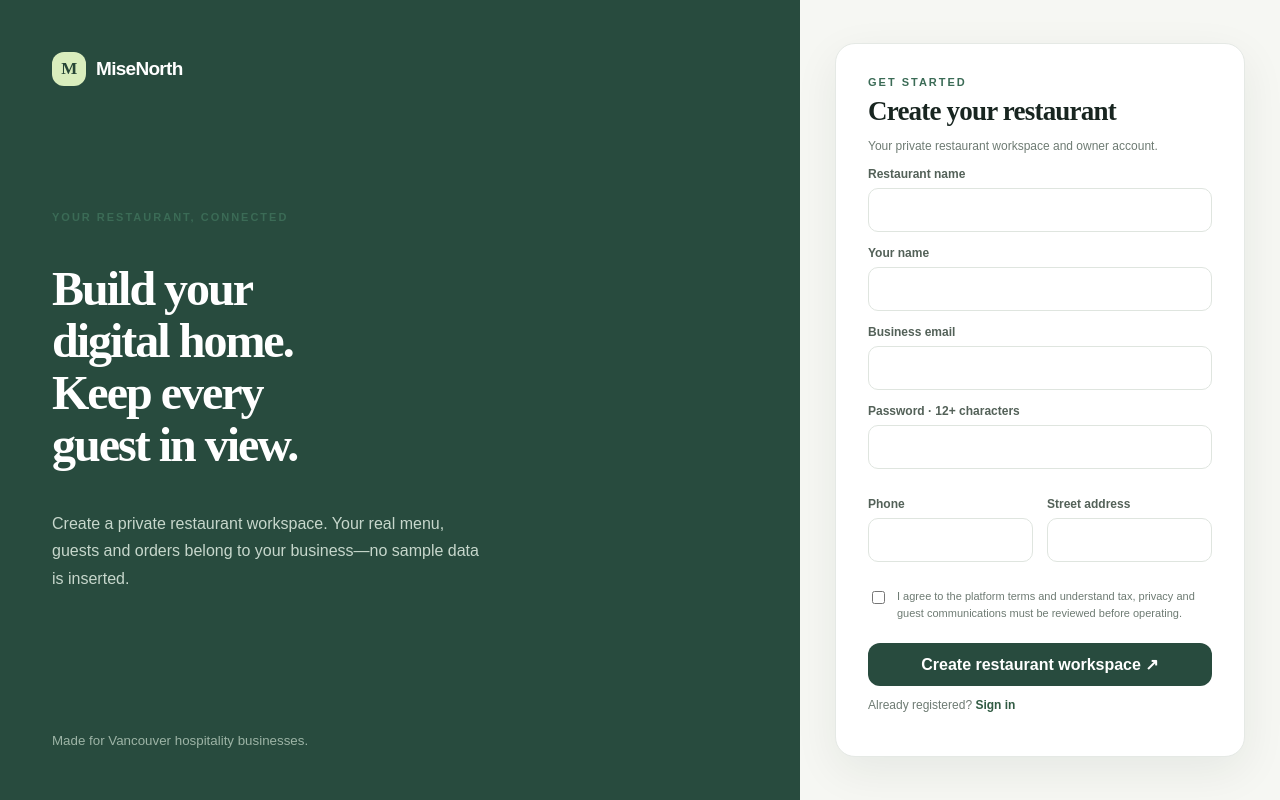
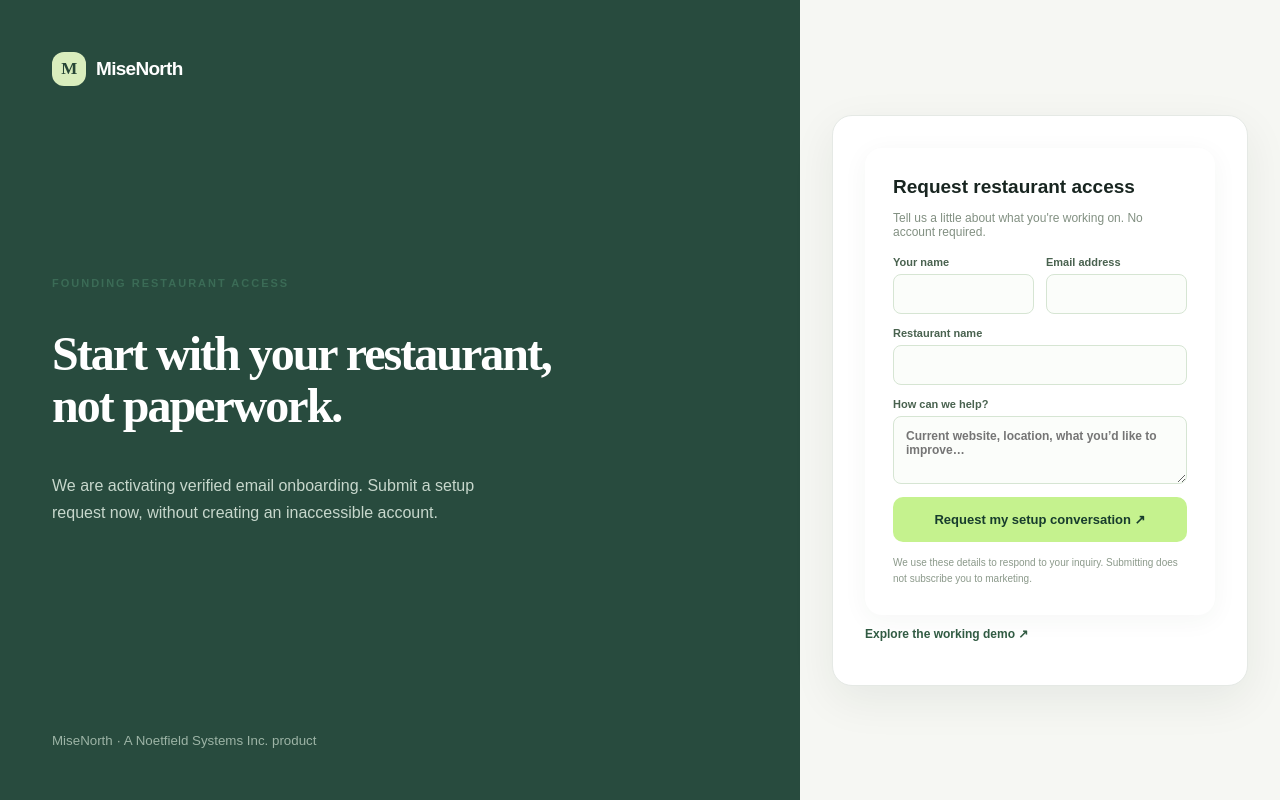
Before and after one commit to Noetfield-Systems/MiseNorth, a Next.js app: page /signup in a window 1280 px wide. Built offline with nearby package versions, Linux system fonts and the light colour scheme; no server answers.

Commit message:
fix(onboarding): route signups to real lead intake until verification email is available

```diff
--- a/app/signup/page.tsx
+++ b/app/signup/page.tsx
@@ -1,9 +1,12 @@
 "use client";
 import Link from "next/link";
-import {useState} from "react";
+import {useEffect,useState} from "react";
+import InquiryForm from "../components/inquiry-form";
 import type {FormEvent} from "react";
 
 export default function Signup(){
+ const [registrationReady,setRegistrationReady]=useState<boolean|null>(null);
+ useEffect(()=>{fetch("/api/public/launch-status",{cache:"no-store"}).then(r=>r.json()).then(v=>setRegistrationReady(Boolean(v.registration?.enabled))).catch(()=>setRegistrationReady(false));},[]);
  const [f,setF]=useState({ownerName:"",email:"",password:"",restaurantName:"",phone:"",address:""});
  const [error,setError]=useState("");
  const [notice,setNotice]=useState("");
@@ -36,6 +39,8 @@ export default function Signup(){
   }catch(x){setError(x instanceof Error?x.message:"Unable to request a new verification email");}
   finally{setBusy(false);}
  }
+ if(registrationReady===null)return <main className="auth-main"><p className="notice">Checking registration availability…</p></main>;
+ if(!registrationReady)return <main className="auth-shell"><aside className="auth-aside"><Link href="/" className="brand"><span className="brand-mark">M</span>MiseNorth</Link><div><div className="eyebrow">Founding restaurant access</div><h1>Start with your restaurant, not paperwork.</h1><p>We are activating verified email onboarding. Submit a setup request now, without creating an inaccessible account.</p></div><small>MiseNorth · A Noetfield Systems Inc. product</small></aside><section className="auth-main"><div className="auth-card" style={{maxWidth:490,width:"100%"}}><InquiryForm intent="restaurant" headline="Request restaurant access"/><p className="tiny muted" style={{marginTop:12}}><Link href="/demo" className="text-link">Explore the working demo ↗</Link></p></div></section></main>;
  return <main className="auth-shell">
   <aside className="auth-aside"><Link href="/" className="brand"><span className="brand-mark">M</span>MiseNorth</Link><div><div className="eyebrow">Your restaurant, connected</div><h1>Build your<br/>digital home.<br/>Keep every<br/>guest in view.</h1><p>Create a private restaurant workspace. Your real menu, guests and orders belong to your business—no sample data is inserted.</p></div><small>Made for Vancouver hospitality businesses.</small></aside>
   <section className="auth-main"><form className="auth-card" onSubmit={submit}>
```
